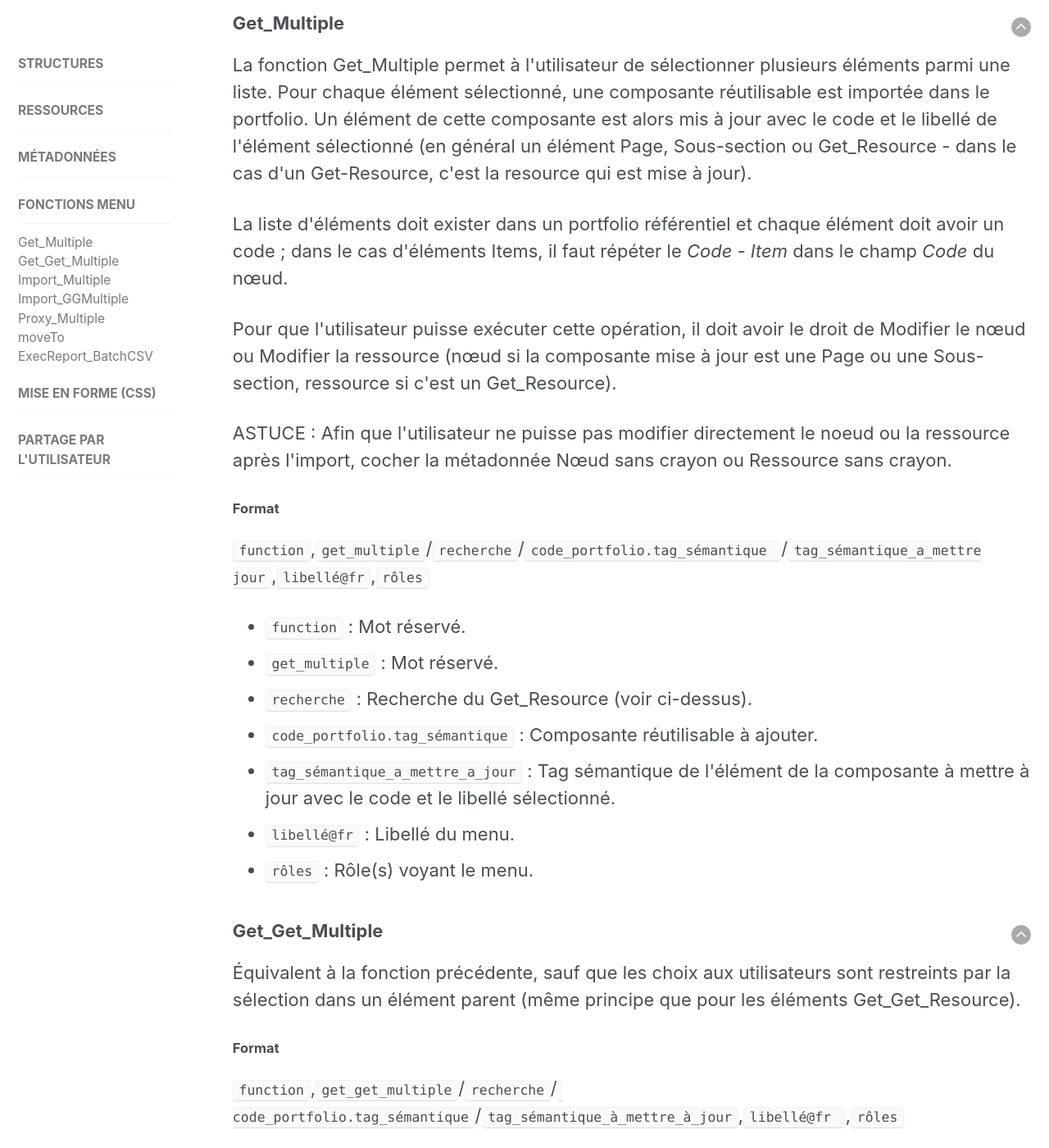
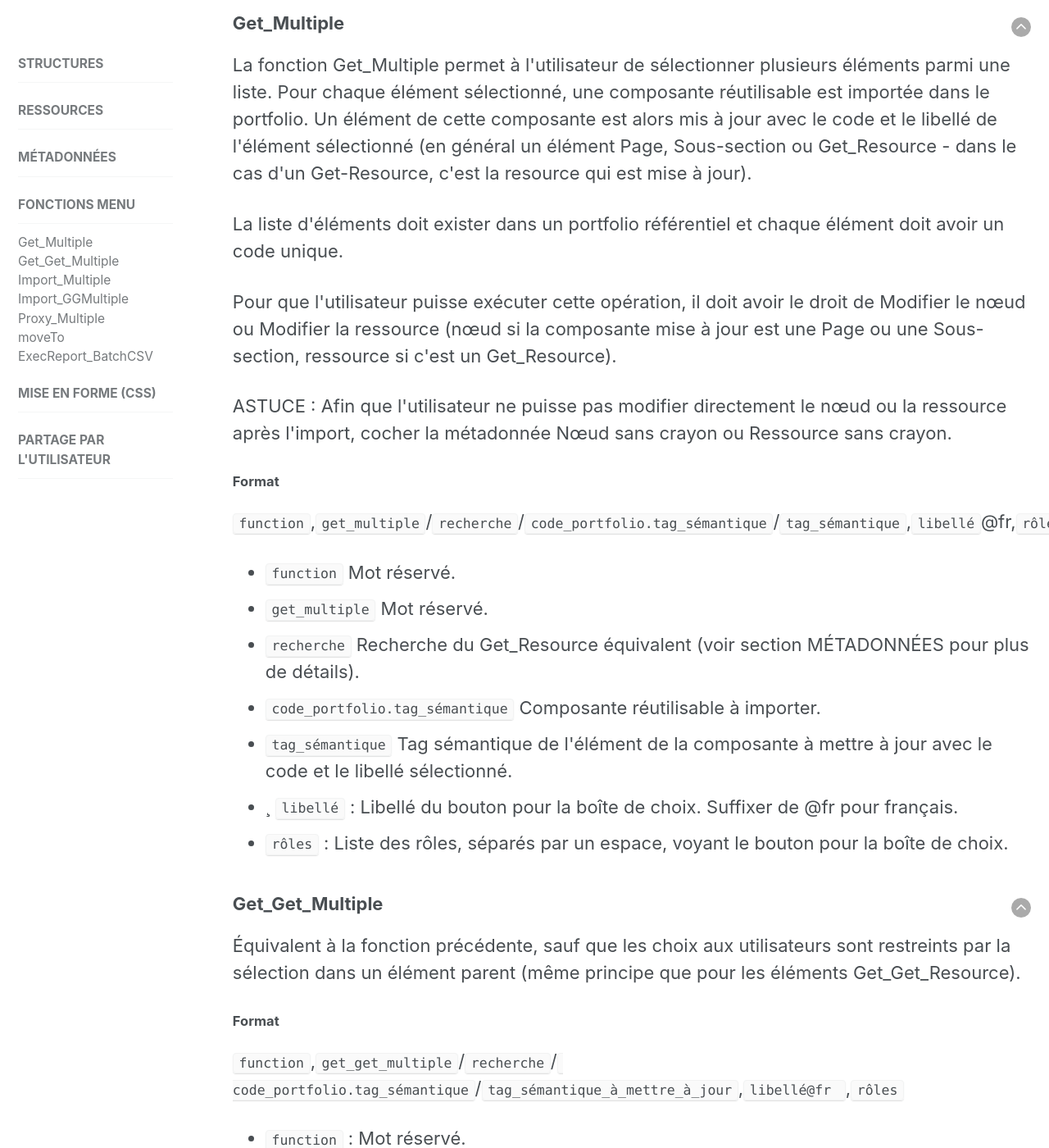
Before and after one commit to karutaproject/karuta-frontend-documentation, a Jekyll site: the page built from _pages/functions_fr.html, in a window 1280 px wide and 1400 px high, scrolled down 621 px. Shown: the whole window at 82% size. Built offline with Jekyll 4.4.1, drawn with Linux system fonts in a browser that asks for light colours.

Commit message:
corrections

```diff
--- a/_pages/functions_fr.html
+++ b/_pages/functions_fr.html
@@ -28,8 +28,7 @@ sidebar:
 	<p>
 	</p>
 		La liste d'éléments doit exister dans un portfolio référentiel et chaque élément doit avoir un
-		code&nbsp;; dans le cas d'éléments Items, il faut répéter le <i>Code&nbsp;- Item</i> dans le champ
-		<i>Code</i> du nœud.
+		code unique.
 	<p>
 	</p>
 		Pour que l'utilisateur puisse exécuter cette opération, il doit avoir le droit de Modifier le nœud
@@ -37,27 +36,33 @@ sidebar:
 		ressource si c'est un Get_Resource).
 	<p>
 	</p>
-		ASTUCE&nbsp;: Afin que l'utilisateur ne puisse pas modifier directement le noeud ou la ressource
+		ASTUCE&nbsp;: Afin que l'utilisateur ne puisse pas modifier directement le nœud ou la ressource
 		après l'import, cocher la métadonnée Nœud sans crayon ou Ressource sans crayon.
 	</p>
 	<h4>Format</h4>
 	<p>
-		<code>function</code>,<code>get_multiple</code>/<code>recherche</code>/<code>code_portfolio.tag_sémantique
-		</code>/<code>tag_sémantique_a_mettre jour</code>,<code>libellé@fr</code>,<code>rôles</code>
+		<code>function</code>,<code>get_multiple</code>/<code>recherche</code>/<code>code_portfolio.tag_sémantique</code>/<code>tag_sémantique</code>,<code>libellé</code>@fr,<code>rôles</code>
 	</p>
 	<ul>
-		<li><code>function</code> : Mot réservé.</li>
-		<li><code>get_multiple</code> : Mot réservé.</li>
-		<li><code>recherche</code> : Recherche du Get_Resource (voir ci-dessus).</li>
+		<li><code>function</code> Mot réservé.</li>
+		<li><code>get_multiple</code> Mot réservé.</li>
 		<li>
-			<code>code_portfolio.tag_sémantique</code> : Composante réutilisable à ajouter.
+			<code>recherche</code> Recherche du Get_Resource équivalent (voir section
+			<a href='../metadata_fr/'>MÉTADONNÉES</a> pour plus de détails).
+		</li>
+		<li><code>code_portfolio.tag_sémantique</code> Composante réutilisable à importer.</li>
+		<li>
+			<code>tag_sémantique</code> Tag sémantique de l'élément de la composante à mettre à jour avec
+			le code et le libellé sélectionné.
+		</li>
+		<li>¸
+			<code>libellé</code> : Libellé du bouton pour la boîte de choix. Suffixer de @fr pour
+			français.
 		</li>
 		<li>
-			<code>tag_sémantique_a_mettre_a_jour</code> : Tag sémantique de l'élément de la composante à
-			mettre à jour avec le code et le libellé sélectionné.
+			<code>rôles</code> : Liste des rôles, séparés par un espace, voyant le bouton pour la
+			boîte de choix.
 		</li>
-		<li><code>libellé@fr</code> : Libellé du menu.</li>
-		<li><code>rôles</code> : Rôle(s) voyant le menu.</li>
 	</ul>
 </article>
 
```
